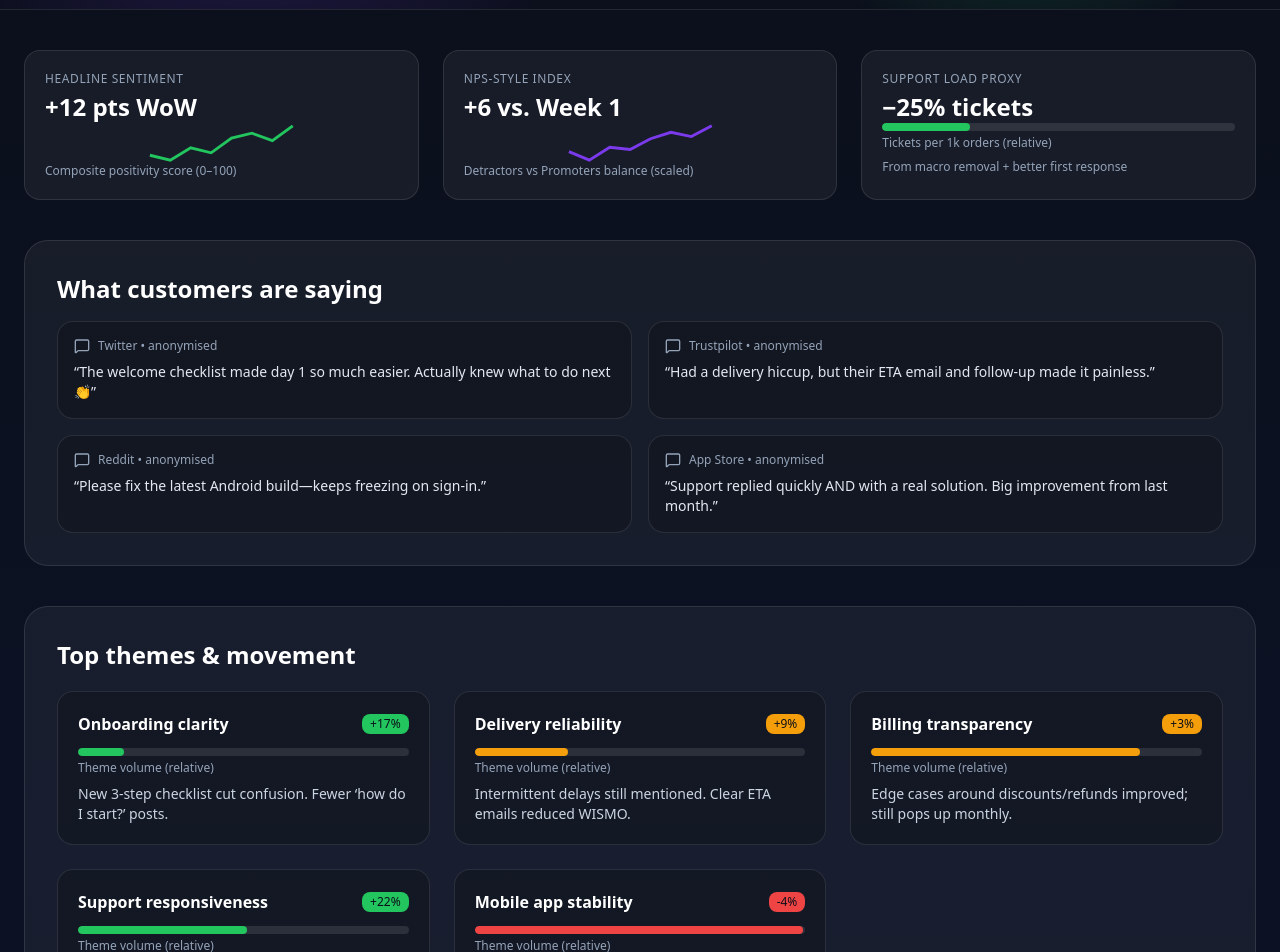
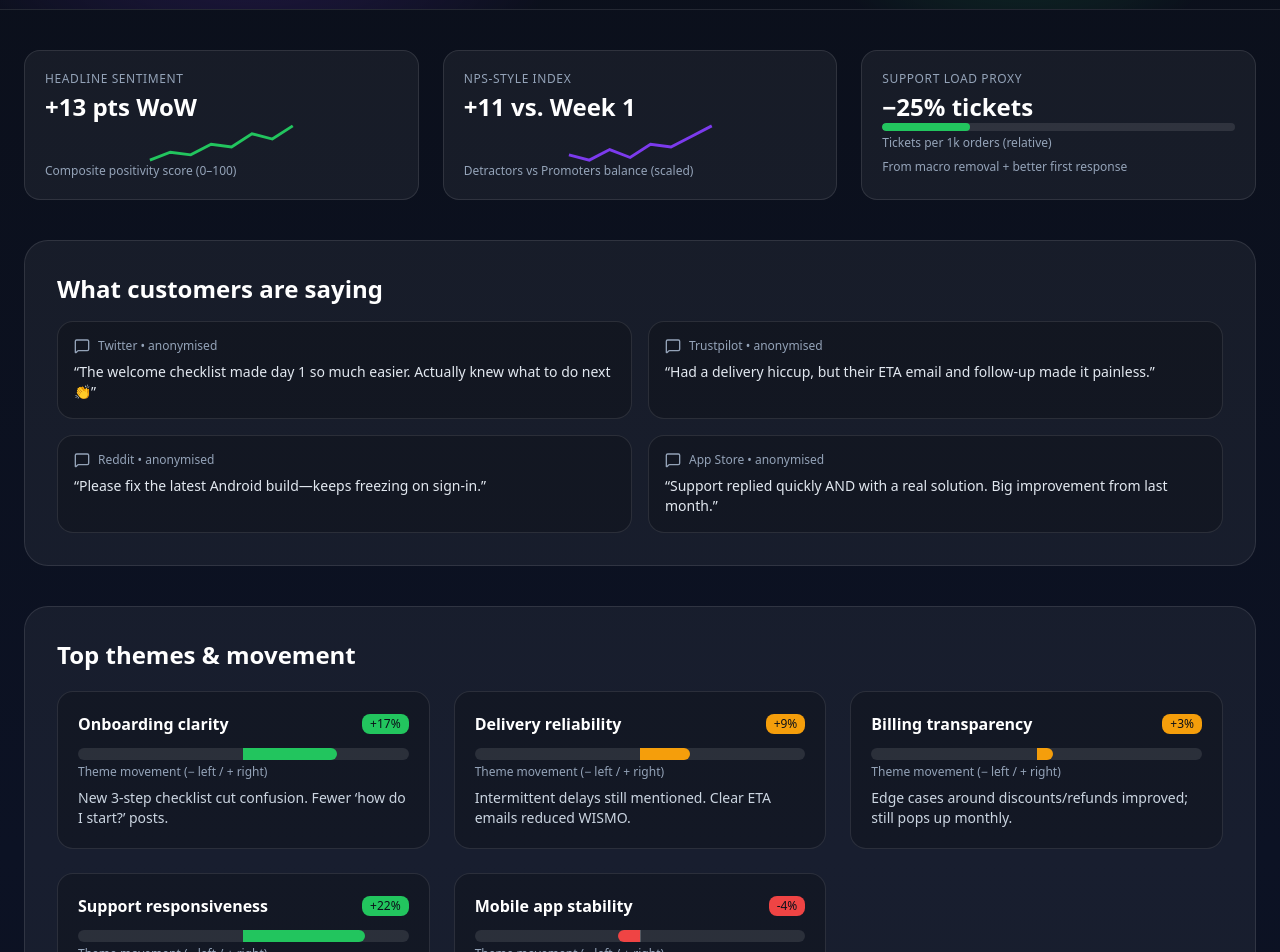
Before and after one commit to CasparRitchie/npsme-site, a React (Vite) app: page /cx-pulse-sample in a window 1280 px wide. Shown: the part 340-1292 px from the top of the page. Built offline with nearby package versions, Linux system fonts and the light colour scheme.

Commit message:
Update CxPulseSample graphs

```diff
--- a/src/CxPulseSample.jsx
+++ b/src/CxPulseSample.jsx
@@ -5,24 +5,25 @@ import { ArrowRight, TrendingUp, MessageSquare, AlertTriangle, CheckCircle2 } fr
 
 export default function CxPulseSample() {
   // ---------- Fake-but-realistic sample data ----------
-  const weekOnWeek = { // non-linear, small dips for realism
-    sentimentScore: [48, 46, 51, 49, 55, 57, 54, 60], // %
-    npsStyle:       [12,  8, 14, 13, 18, 21, 19, 24], // index
+  // Made the two series' shapes different on purpose (small dips & plateaus).
+  const weekOnWeek = {
+    sentimentScore: [46, 49, 48, 52, 51, 56, 54, 59], // smoother rise, dip mid-run
+    npsStyle:       [11,  9, 13, 10, 15, 14, 18, 22], // more volatility & later lift
   };
 
   const themes = [
-    { name: "Onboarding clarity", change: "+17%", sev: "good",   notes: "New 3-step checklist cut confusion. Fewer ‘how do I start?’ posts." },
-    { name: "Delivery reliability", change: "+9%",  sev: "mid",    notes: "Intermittent delays still mentioned. Clear ETA emails reduced WISMO." },
-    { name: "Billing transparency", change: "+3%",  sev: "mid",    notes: "Edge cases around discounts/refunds improved; still pops up monthly." },
-    { name: "Support responsiveness", change: "+22%", sev: "good", notes: "Macro replies removed; first-response SLA posted publicly." },
-    { name: "Mobile app stability", change: "-4%",  sev: "bad",    notes: "New version introduced a crash loop for a subset of devices." },
+    { name: "Onboarding clarity",     change: "+17%", sev: "good", notes: "New 3-step checklist cut confusion. Fewer ‘how do I start?’ posts." },
+    { name: "Delivery reliability",    change: "+9%",  sev: "mid",  notes: "Intermittent delays still mentioned. Clear ETA emails reduced WISMO." },
+    { name: "Billing transparency",    change: "+3%",  sev: "mid",  notes: "Edge cases around discounts/refunds improved; still pops up monthly." },
+    { name: "Support responsiveness",  change: "+22%", sev: "good", notes: "Macro replies removed; first-response SLA posted publicly." },
+    { name: "Mobile app stability",    change: "-4%",  sev: "bad",  notes: "New version introduced a crash loop for a subset of devices." },
   ];
 
   const quotes = [
-    { src: "Twitter", txt: "The welcome checklist made day 1 so much easier. Actually knew what to do next 👏" },
+    { src: "Twitter",    txt: "The welcome checklist made day 1 so much easier. Actually knew what to do next 👏" },
     { src: "Trustpilot", txt: "Had a delivery hiccup, but their ETA email and follow-up made it painless." },
-    { src: "Reddit", txt: "Please fix the latest Android build—keeps freezing on sign-in." },
-    { src: "App Store", txt: "Support replied quickly AND with a real solution. Big improvement from last month." },
+    { src: "Reddit",     txt: "Please fix the latest Android build—keeps freezing on sign-in." },
+    { src: "App Store",  txt: "Support replied quickly AND with a real solution. Big improvement from last month." },
   ];
 
   const implemented = [
@@ -39,14 +40,20 @@ export default function CxPulseSample() {
   };
 
   // ---------- Small helpers ----------
-  const brandGreen = "#22C55E";
+  const brandGreen  = "#22C55E";
   const brandPurple = "#7C3AED";
-  const red = "#ef4444";
+  const red   = "#ef4444";
   const amber = "#f59e0b";
   const green = "#22c55e";
 
   const sevColor = (s) => (s === "good" ? green : s === "mid" ? amber : red);
+  const parseChangePct = (s) => {
+    // "+17%" -> 17, "-4%" -> -4
+    const m = String(s).match(/(-?\d+(\.\d+)?)%/);
+    return m ? Number(m[1]) : 0;
+  };
 
+  // Simple bar (0..max) used in Support load proxy
   const Bar = ({ value, max = 100, color = brandPurple, label }) => (
     <div className="w-full">
       <div className="h-2 rounded-full bg-white/10 overflow-hidden">
@@ -59,7 +66,54 @@ export default function CxPulseSample() {
     </div>
   );
 
-  const Spark = ({ series, color = brandGreen }) => (
+  // Zero-centered bar: negatives go left (red), positives go right (amber/green)
+  const BarZero = ({
+    value = 0,            // can be negative or positive
+    min = -30,            // left bound
+    max =  30,            // right bound
+    leftColor = red,      // negative color (left)
+    rightColor = green,   // positive color (right)
+    label,
+  }) => {
+    // Clamp to [min,max]
+    const v = Math.max(min, Math.min(max, value));
+    const rangeL = Math.abs(min);
+    const rangeR = Math.abs(max);
+
+    // Percentage widths relative to each side
+    const leftPct = v < 0 ? (Math.abs(v) / rangeL) * 50 : 0;  // up to 50% width
+    const rightPct = v > 0 ? (v / rangeR) * 50 : 0;           // up to 50% width
+
+    return (
+      <div>
+        <div className="relative h-3 rounded-full bg-white/10 overflow-hidden">
+          {/* center marker */}
+          <div className="absolute left-1/2 top-0 h-full w-px bg-white/20" />
+          {/* left (negative) */}
+          {leftPct > 0 && (
+            <div
+              className="absolute top-0 bottom-0 right-1/2 rounded-l-full"
+              style={{ width: `${leftPct}%`, backgroundColor: leftColor }}
+            />
+          )}
+          {/* right (positive) */}
+          {rightPct > 0 && (
+            <div
+              className="absolute top-0 bottom-0 left-1/2 rounded-r-full"
+              style={{ width: `${rightPct}%`, backgroundColor: rightColor }}
+            />
+          )}
+        </div>
+        {label && <div className="mt-1 text-xs text-slate-400">{label}</div>}
+      </div>
+    );
+  };
+
+  const Spark = ({ series, color = brandGreen }) => {
+    const min = Math.min(...series);
+    const max = Math.max(...series);
+    const span = Math.max(1, max - min);
+    return (
       <svg viewBox="0 0 100 28" className="w-full h-10">
         <polyline
           fill="none"
@@ -68,19 +122,18 @@ export default function CxPulseSample() {
           points={series
             .map((v, i) => {
               const x = (i / (series.length - 1)) * 100;
-            const y = 26 - ((v - Math.min(...series)) / (Math.max(...series) - Math.min(...series) || 1)) * 24;
+              const y = 26 - ((v - min) / span) * 24;
               return `${x},${y}`;
             })
             .join(" ")}
         />
       </svg>
     );
+  };
 
   const Footer = () => (
     <div className="mt-10 text-[11px] leading-relaxed text-slate-500">
-      <div className="text-slate-400">
-        © {new Date().getFullYear()} NPS Me. All rights reserved.
-      </div>
+      <div className="text-slate-400">© {new Date().getFullYear()} NPS Me. All rights reserved.</div>
       <div className="mt-2">
         NPS® and Net Promoter Score® are registered service marks of Bain &amp; Company, Inc., Fred Reichheld,
         and Satmetrix Systems, Inc. References here are descriptive only. NPS Me is independent and not
@@ -118,13 +171,13 @@ export default function CxPulseSample() {
       <section className="mx-auto max-w-7xl px-6 py-10 grid md:grid-cols-3 gap-6">
         <div className="rounded-2xl border border-white/10 bg-white/5 p-5">
           <div className="text-xs uppercase tracking-wider text-slate-400">Headline sentiment</div>
-          <div className="mt-1 text-2xl font-semibold text-white">+12 pts WoW</div>
+          <div className="mt-1 text-2xl font-semibold text-white">+13 pts WoW</div>
           <Spark series={weekOnWeek.sentimentScore} color={brandGreen} />
           <div className="text-xs text-slate-400">Composite positivity score (0–100)</div>
         </div>
         <div className="rounded-2xl border border-white/10 bg-white/5 p-5">
           <div className="text-xs uppercase tracking-wider text-slate-400">NPS-style index</div>
-          <div className="mt-1 text-2xl font-semibold text-white">+6 vs. Week 1</div>
+          <div className="mt-1 text-2xl font-semibold text-white">+11 vs. Week 1</div>
           <Spark series={weekOnWeek.npsStyle} color={brandPurple} />
           <div className="text-xs text-slate-400">Detractors vs Promoters balance (scaled)</div>
         </div>
@@ -159,24 +212,37 @@ export default function CxPulseSample() {
         <div className="rounded-3xl border border-white/10 bg-white/5 p-6 md:p-8">
           <h2 className="text-xl md:text-2xl font-semibold text-white">Top themes & movement</h2>
           <div className="mt-5 grid gap-6 md:grid-cols-2 lg:grid-cols-3">
-            {themes.map((t) => (
+            {themes.map((t) => {
+              const delta = parseChangePct(t.change); // e.g. "+17%" -> 17, "-4%" -> -4
+              return (
                 <div key={t.name} className="rounded-2xl border border-white/10 bg-black/20 p-5">
                   <div className="flex items-center justify-between">
                     <div className="font-semibold text-white">{t.name}</div>
-                  <span className="text-xs px-2 py-0.5 rounded-lg" style={{ backgroundColor: sevColor(t.sev), color: "#0B0F19" }}>
+                    <span
+                      className="text-xs px-2 py-0.5 rounded-lg"
+                      style={{ backgroundColor: sevColor(t.sev), color: "#0B0F19" }}
+                    >
                       {t.change}
                     </span>
                   </div>
                   <div className="mt-3">
-                  <Bar value={Math.random() * 100} color={sevColor(t.sev)} label="Theme volume (relative)" />
+                    <BarZero
+                      value={delta}
+                      min={-30}
+                      max={30}
+                      leftColor={red}
+                      rightColor={sevColor(t.sev)}
+                      label="Theme movement (− left / + right)"
+                    />
                   </div>
                   <p className="mt-2 text-sm text-slate-300">{t.notes}</p>
                 </div>
-            ))}
+              );
+            })}
           </div>
           <div className="mt-4 flex items-center gap-3 text-xs text-slate-400">
             <AlertTriangle className="h-4 w-4 text-amber-400" />
-            Movement is week-on-week; ‘volume’ bars are normalised to protect privacy.
+            Movement is week-on-week; bars are centred at zero and normalised to protect privacy.
           </div>
         </div>
       </section>
```
Lines whose indentation alone changed are shown as unchanged.
